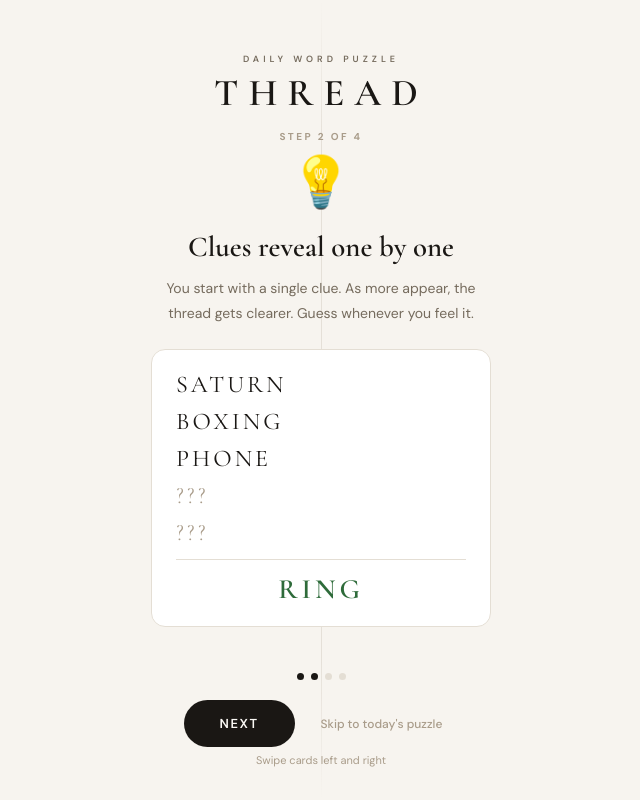
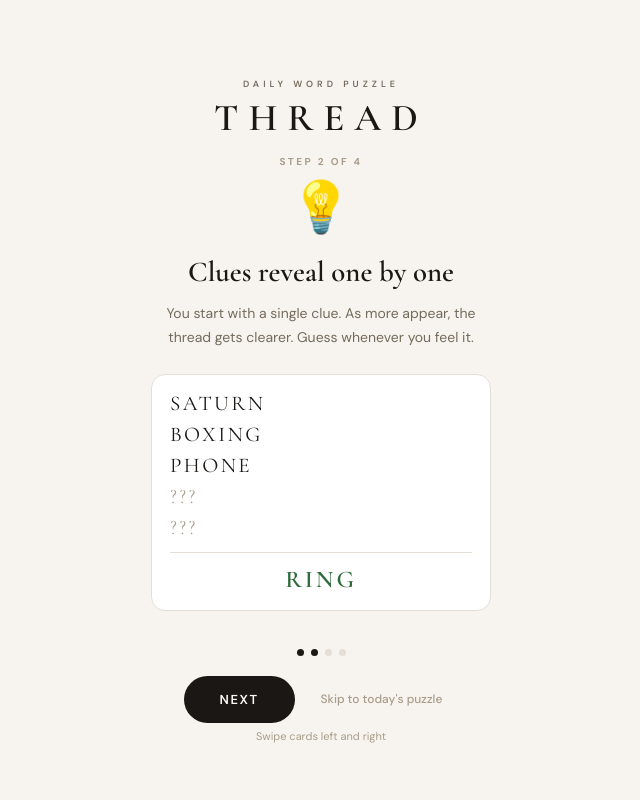
Before and after one commit to I-think-we-struck-goals-here/thread-game, a React (Vite) app: page / in a window 1280 px wide. Both pictures are taken after a click on the button "SHOW ME AN EXAMPLE". Shown: the whole page, without its empty margins (319-959 px from the left). Built offline with nearby package versions, Linux system fonts and the light colour scheme.

Commit message:
Remove thread line and tighten tutorial spacing

```diff
--- a/src/App.jsx
+++ b/src/App.jsx
@@ -324,7 +324,7 @@ const CSS = `
     --round-answer-gap: 28px;
     --clue-stack-min-height: 180px;
     --clue-stack-gap: 14px;
-    --tutorial-card-min-height: 430px;
+    --tutorial-card-min-height: 360px;
   }
   * { box-sizing:border-box; margin:0; padding:0; }
   html, body, #root { min-height:100%; background:${C.bg}; }
@@ -343,11 +343,15 @@ const CSS = `
   .tutorial-card { max-width:340px; }
   .tutorial-shell { width:100%; max-width:360px; display:flex; flex-direction:column; align-items:center; margin-top:14px; }
   .tutorial-card { width:100%; min-height:var(--tutorial-card-min-height); display:flex; flex-direction:column; justify-content:flex-start; }
-  .tutorial-controls { width:100%; max-width:340px; display:flex; flex-direction:column; align-items:center; margin-top:12px; }
+  .tutorial-controls { width:100%; max-width:340px; display:flex; flex-direction:column; align-items:center; margin-top:8px; }
   .tutorial-steps { display:flex; flex-direction:column; gap:8px; margin-bottom:20px; }
   .tutorial-step { display:flex; align-items:center; gap:10px; background:${C.card}; border:1px solid ${C.border}; border-radius:12px; padding:10px 12px; text-align:left; }
   .tutorial-step-num { width:22px; height:22px; border-radius:50%; background:${C.accentSoft}; color:${C.accent}; display:flex; align-items:center; justify-content:center; font:700 11px 'DM Sans', sans-serif; flex-shrink:0; }
   .tutorial-step-text { color:${C.dark}; font:500 13px/1.35 'DM Sans', sans-serif; letter-spacing:0.2px; }
+  .tutorial-example { background:${C.card}; border:1px solid ${C.border}; border-radius:14px; padding:16px 18px; margin-bottom:16px; text-align:left; }
+  .tutorial-example-word { font-family:'Cormorant Garamond', serif; font-size:21px; font-weight:400; letter-spacing:2.4px; color:${C.dark}; margin-bottom:6px; }
+  .tutorial-example-word.faded { font-weight:300; color:${C.faint}; }
+  .tutorial-example-answer { font-family:'Cormorant Garamond', serif; font-size:24px; font-weight:600; letter-spacing:3px; color:${C.accent}; text-align:center; }
   .clue-stack { width:100%; max-width:380px; min-height:var(--clue-stack-min-height); }
   .round-input-wrap { width:100%; max-width:380px; text-align:center; }
   .round-action-row > button { flex:1; min-width:0; }
@@ -366,12 +370,15 @@ const CSS = `
       --round-answer-gap: 20px;
       --clue-stack-min-height: 150px;
       --clue-stack-gap: 11px;
-      --tutorial-card-min-height: 360px;
+      --tutorial-card-min-height: 320px;
     }
     .tutorial-card { max-width:100%; }
     .action-row.stack-mobile { flex-direction:column; align-items:stretch; width:100%; }
     .action-row.stack-mobile > button { width:100%; }
     .round-action-row { width:100%; gap:8px; flex-wrap:nowrap; }
+    .tutorial-example { padding:14px 14px; margin-bottom:14px; }
+    .tutorial-example-word { font-size:18px; letter-spacing:2px; margin-bottom:4px; }
+    .tutorial-example-answer { font-size:21px; letter-spacing:2.5px; }
   }
 `;
 
@@ -413,14 +420,6 @@ function Dots({ n, active, color=C.dark }) {
   );
 }
 
-function ThreadLine() {
-  return <div style={{
-    position:"fixed", top:0, left:"50%", width:1, height:"100vh",
-    background:`linear-gradient(to bottom, transparent, ${C.faint} 18%, ${C.faint} 82%, transparent)`,
-    animation:"pulse 4s ease-in-out infinite", pointerEvents:"none", zIndex:0,
-  }}/>;
-}
-
 function Logo({ sub }) {
   return (
     <div style={{ textAlign:"center", padding:"var(--logo-pad-top, 20px) 0 0", position:"relative", zIndex:2 }}>
@@ -440,7 +439,7 @@ function Logo({ sub }) {
 // ─────────────────────────────────────────────
 const TUT = [
   { icon:"🧵", title:"How Thread works",
-    body:"You’re finding one hidden word from clue words. It takes about 20 seconds per round.",
+    body:"You’re finding one hidden word from clue words.",
     steps:["Start with one clue", "Type your best guess", "Wrong guess reveals the next clue"],
     note:"Fewer clues = better result." },
   { icon:"💡", title:"Clues reveal one by one",
@@ -522,11 +521,11 @@ function Tutorial({ onDone, onSkip }) {
           )}
 
           {c.example && (
-            <div style={{ background:C.card, border:`1px solid ${C.border}`, borderRadius:14, padding:"20px 24px", marginBottom:20, textAlign:"left" }}>
-              {c.example.words.map((w,j)=><div key={j} style={{ fontFamily:serif, fontSize:24, fontWeight:400, letterSpacing:"3px", color:C.dark, marginBottom:8 }}>{w}</div>)}
-              {c.example.faded.map((w,j)=><div key={j} style={{ fontFamily:serif, fontSize:24, fontWeight:300, letterSpacing:"3px", color:C.faint, marginBottom:8 }}>{w}</div>)}
+            <div className="tutorial-example">
+              {c.example.words.map((w,j)=><div key={j} className="tutorial-example-word">{w}</div>)}
+              {c.example.faded.map((w,j)=><div key={j} className="tutorial-example-word faded">{w}</div>)}
               <div style={{ height:1, background:C.border, margin:"12px 0" }}/>
-              <div style={{ fontFamily:serif, fontSize:28, fontWeight:600, letterSpacing:"4px", color:C.accent, textAlign:"center" }}>{c.example.answer}</div>
+              <div className="tutorial-example-answer">{c.example.answer}</div>
             </div>
           )}
 
@@ -865,7 +864,7 @@ export default function Thread() {
 
   if (phase === "loading") return (
     <div style={{ ...SCREEN_STYLE, background:C.bg }}>
-      <style>{CSS}</style><ThreadLine/>
+      <style>{CSS}</style>
       <div style={{ fontFamily:serif, fontSize:30, fontWeight:300, letterSpacing:"10px", color:C.faint, textTransform:"uppercase" }}>Thread</div>
     </div>
   );
@@ -873,7 +872,6 @@ export default function Thread() {
   return (
     <div style={{ minHeight:"100dvh", background:C.bg, position:"relative", overflowX:"hidden" }}>
       <style>{CSS}</style>
-      <ThreadLine/>
       <div style={{ opacity:fade?0:1, transform:fade?"translateY(6px)":"none", transition:"all 0.3s ease" }}>
 
         {phase === "tutorial" && (
```
Also changed, not shown: 3 other files (tests, documents, lock files or other folders).
